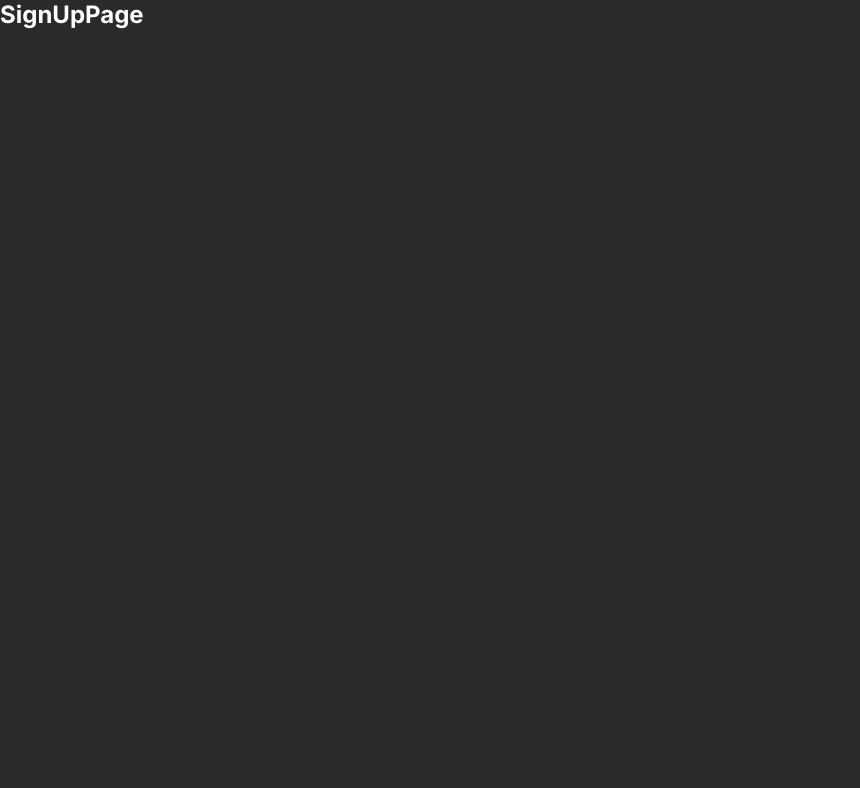
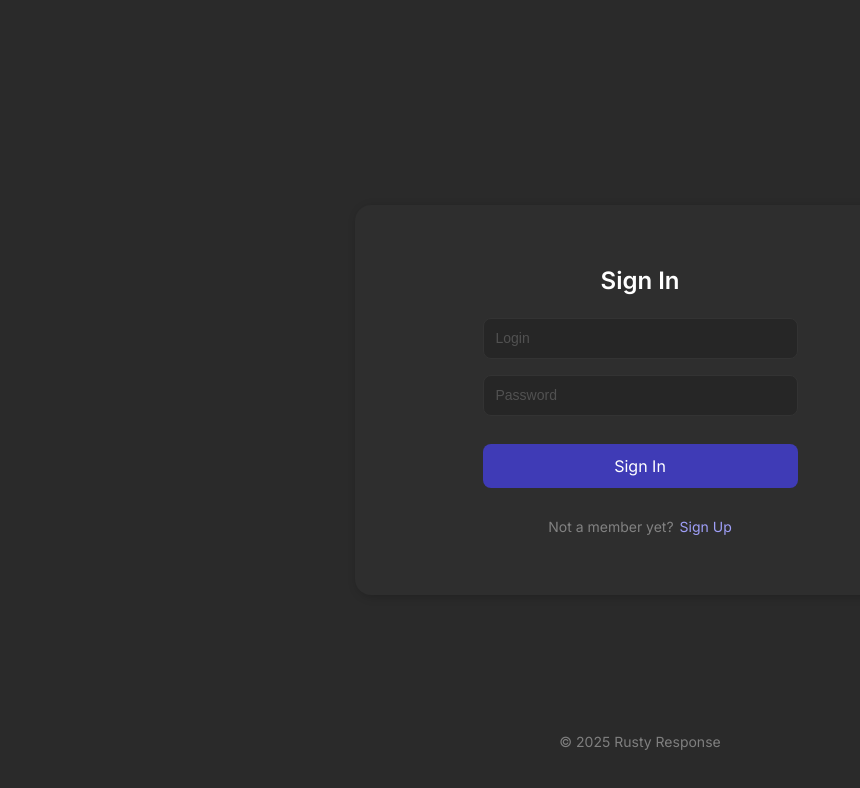
Before and after one commit to rusty-response/rusty-response-web, a React (Vite) app: page /signup in a window 1280 px wide. Shown: the top 788 px of the page, without its empty margins (0-860 px from the left). Built offline with nearby package versions, Linux system fonts and the light colour scheme.

Commit message:
basic outline of the SignUpPage (later it will be divided by components)

```diff
--- a/src/app/css/variables.css
+++ b/src/app/css/variables.css
@@ -1,5 +1,6 @@
 :root {
   --color-main: #3F3BB6;
+  --color-main-hover: #3834b5;
   --color-success: #56D585;
   --color-failed: #D55656;
   --color-pause: #D5A656;
--- a/src/app/index.css
+++ b/src/app/index.css
@@ -6,4 +6,13 @@ body {
   background: var(--color-bg);
   font-family: var(--font-family);
   color: white;
+  min-height: 100vh;
+  display: flex;
+  flex-direction: column;
+  overflow-x: hidden;
 }
+#root {
+  flex: 1;
+  display: flex;
+  flex-direction: column;
+}
--- a/src/components/Text/index.module.css
+++ b/src/components/Text/index.module.css
@@ -1,4 +1,5 @@
 .text {
+    display: inline-block;
     width: fit-content;
     line-height: 150%;
     font-family: var(--font-family);
--- a/src/components/Text/index.tsx
+++ b/src/components/Text/index.tsx
@@ -16,7 +16,7 @@ const Text: FC<Props> = ({children, weight, type, color}) => {
         style={{
             fontWeight: weight ?? '',
             fontSize: fontSizeCategories[type] + 'rem',
-            color: color ? `rgba(255, 255, 255, 0.${color})` : 'white'
+            color: color ? `rgba(255, 255, 255, 0.${color})` : ''
         }}
     >
         {children}
--- a/src/pages/SignUpPage/SignUpPage.tsx
+++ b/src/pages/SignUpPage/SignUpPage.tsx
@@ -1,8 +1,32 @@
-import React from 'react'
+import Text from '../../components/Text'
+import { NavLink } from 'react-router'
+import styles from './index.module.css'
 
 const SignUpPage = () => {
   return (
-    <h2>SignUpPage</h2>
+    <div className={styles.container}>
+      <form className={styles.form}>
+        <div className={styles.content}>
+          <h2 className={styles.title}><Text type='xxl' weight={600}>Sign In</Text></h2>
+          <div className={styles.inputs}>
+            <input type="text" placeholder='Login' className={styles.input}/>
+            <input type="password" placeholder='Password' className={styles.input}/>
+          </div>
+          <button className={styles.button}>
+            <Text type='small' weight={400}>Sign In</Text>
+          </button>
+          <div className={styles.row}>
+            <Text type='tiny' weight={400} color={4}>Not a member yet?</Text>
+            <NavLink to='/signin' className={styles.link}>
+              <Text type='tiny' weight={400}>Sign Up</Text>
+            </NavLink>
+          </div>
+        </div>
+      </form>
+      <div className={styles.copy}>
+        <Text type='tiny' weight={400} color={4}>&copy; 2025 Rusty Response</Text>
+      </div>
+    </div>
   )
 }
 
--- /dev/null
+++ b/src/pages/SignUpPage/index.module.css
@@ -0,0 +1,68 @@
+.container {
+    flex: 1;
+    display: flex;
+    justify-content: center;
+    align-items: center;
+    position: relative;
+}
+
+.form {
+    padding: clamp(25px, 4.5vw, 65px) clamp(35px, 10vw, 154px);
+    background: #2E2E2E;
+    border-radius: 16px;
+    box-shadow: 2px 2px 10px 0 rgba(0, 0, 0, 0.2);
+    display: flex;
+    flex-direction: column;
+}
+.content {
+    width: 315px;
+}
+.title {
+    margin-bottom: 19px;
+    text-align: center;
+}
+.inputs {
+    display: flex;
+    flex-direction: column;
+    row-gap: 16px;
+    margin-bottom: 28px;
+}
+.input {
+    padding: 12px;
+    border-radius: 8px;
+    background: #262626;
+    border: 1px solid #333333;
+    color: white;
+}
+.input::placeholder {
+    color: rgba(255, 255, 255, 0.2);
+    font-size: 14px;
+}
+.button {
+    width: 100%;
+    padding: 10px;
+    border-radius: 8px;
+    background: var(--color-main);
+    color: white;
+    margin-bottom: 28px;
+    transition: .3s;
+}
+.button:hover {
+    background: var(--color-main-hover);
+}
+.row {
+    display: flex;
+    justify-content: center;
+    column-gap: 6px;
+}
+.link {
+    color: #9f9ff8;
+}
+.link:hover p {
+    text-decoration: underline;
+}
+.copy {
+    position: fixed;
+    bottom: 0;
+    padding-bottom: 48px;
+}
```
